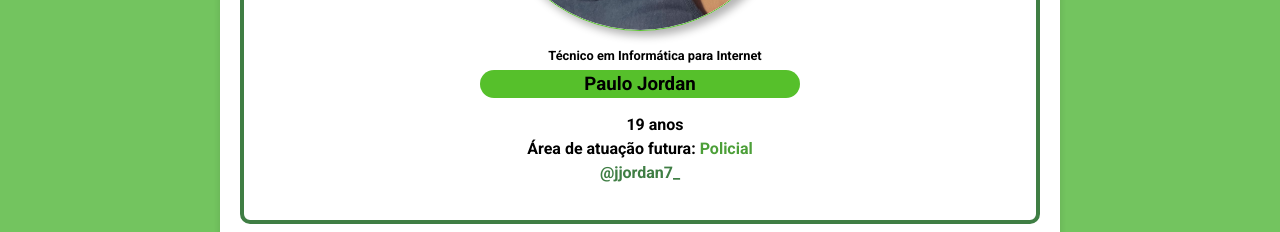
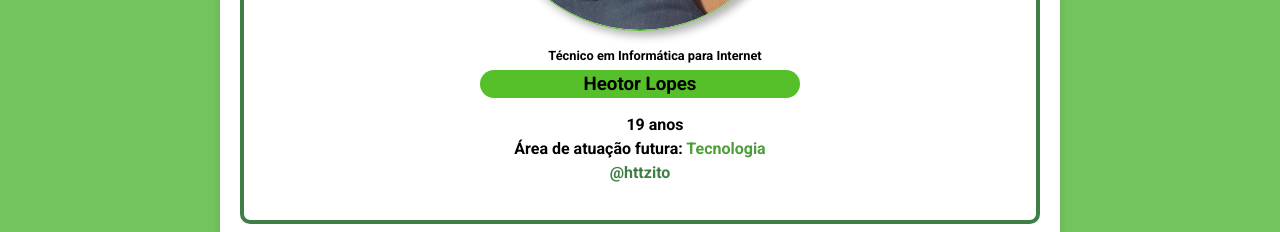
Before and after one commit to DevEverllon/projeto-tcc-amazon-eco, a plain HTML site: page quem-somos.html in a window 1280 px wide. Shown: the part 5142-5374 px from the top of the page. Drawn offline with Linux system fonts and the light colour scheme; a web font is replaced by a local one.

Commit message:
versao atual

```diff
--- a/quem-somos.html
+++ b/quem-somos.html
@@ -145,8 +145,8 @@
                     </picture>
 
                     <p class="tec" style="text-align: center;">Técnico em Informática para Internet</p>
-                    <h3>Paulo Jordan</h3>
-                    <p>19 anos <br>Área de atuação futura: <strong>Policial</strong><br><a href="https://www.instagram.com/jjordan7_/" target="_blank">@jjordan7_</a></p>
+                    <h3>Heotor Lopes</h3>
+                    <p>19 anos <br>Área de atuação futura: <strong>Tecnologia</strong><br><a href="https://www.instagram.com/httzito/" target="_blank">@httzito</a></p>
             </div>
 
         </article>
```
